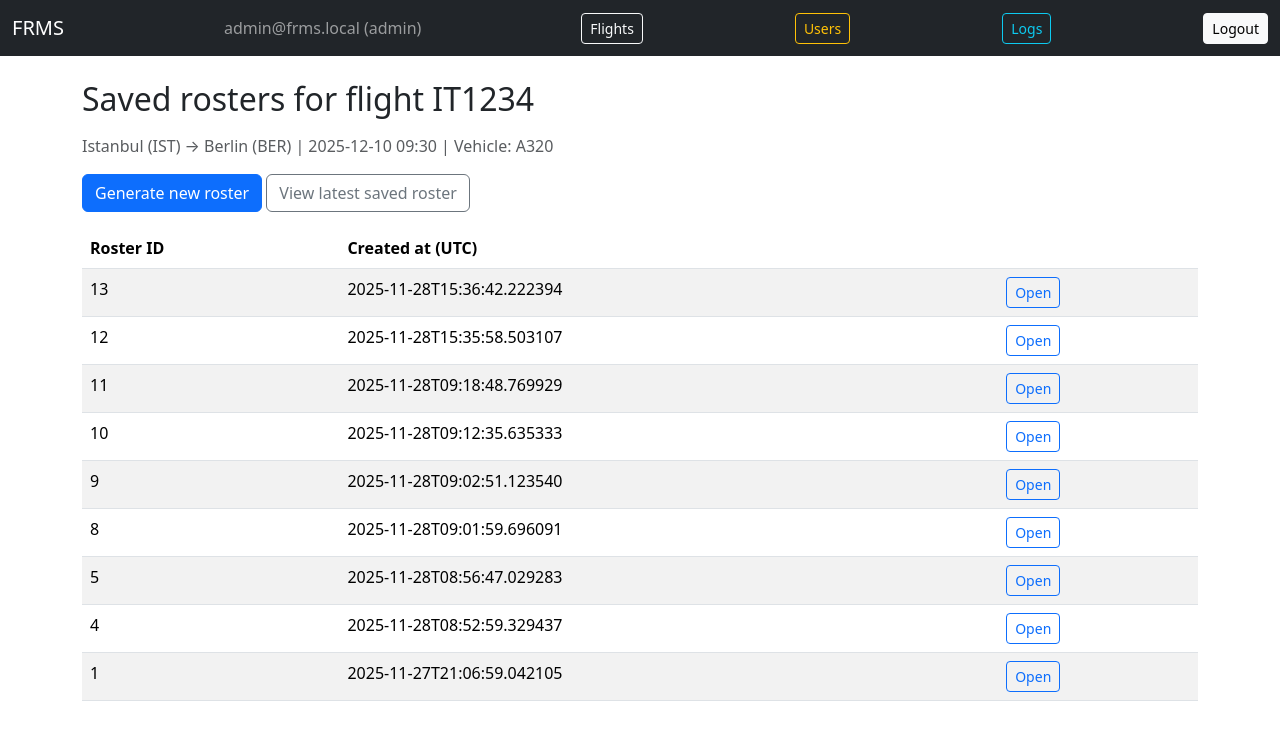
After one commit to SildeaX/AirlineWebsite, a Flask app: page /flight/IT1234/rosters in a window 1280 px wide. The commit adds this page. Shown: the top 740 px of the page. Run offline with Flask 3, Linux system fonts and the light colour scheme; a user stored in the database is signed in; data comes from the database, SQL or seed files in the repository.

Commit message:
feat: UI improvement, resolved overlaps and minor fixes

```diff
--- a/app.py
+++ b/app.py
@@ -1,4 +1,3 @@
-
 import sqlite3
 import json
 import os
@@ -439,28 +438,157 @@ def build_seat_map(vehicle_type):
     return seats
 
 
+# ✅ UPDATED: group-aware auto assignment + infant rule
 def assign_seats(vehicle_type, passengers):
     seat_map = build_seat_map(vehicle_type)
-    used = {p["seat_no"] for p in passengers if p["seat_no"]}
-    free = [s for s in seat_map if s["seat_no"] not in used]
+
+    seat_type_by_no = {s["seat_no"]: s["seat_type"] for s in seat_map}
+    all_seats = set(seat_type_by_no.keys())
+
+    # normalize + already-used seats
+    used = set()
+    for p in passengers:
+        sn = p.get("seat_no")
+        if sn:
+            sn = sn.strip().upper()
+            p["seat_no"] = sn
+            used.add(sn)
+
+    def is_infant(p):
+        return p.get("age") is not None and int(p["age"]) <= 2
+
+    # build free seats by row and side (A/B/C) (D/E/F)
+    rows = defaultdict(lambda: {"left": [], "right": []})
+    for s in seat_map:
+        sn = s["seat_no"]
+        if sn in used:
+            continue
+        row_num = int(''.join(ch for ch in sn if ch.isdigit()))
+        col = sn[-1]
+        side = "left" if col in ["A", "B", "C"] else "right"
+        rows[row_num][side].append(sn)
+
+    def sort_key(seat_no):
+        return (int(''.join(ch for ch in seat_no if ch.isdigit())), seat_no[-1])
+
+    for r in rows:
+        rows[r]["left"] = sorted(rows[r]["left"], key=sort_key)
+        rows[r]["right"] = sorted(rows[r]["right"], key=sort_key)
+
+    def find_adjacent_block(row_num, side_list, needed, wanted_type):
+        filtered = [
+            sn for sn in side_list
+            if sn not in used and seat_type_by_no.get(sn) == wanted_type and sn in all_seats
+        ]
+        cols = set(sn[-1] for sn in filtered)
+
+        if needed == 3:
+            if {"A", "B", "C"}.issubset(cols):
+                return [f"{row_num}A", f"{row_num}B", f"{row_num}C"]
+            if {"D", "E", "F"}.issubset(cols):
+                return [f"{row_num}D", f"{row_num}E", f"{row_num}F"]
+            return None
+
+        if needed == 2:
+            pairs = [("A", "B"), ("B", "C"), ("D", "E"), ("E", "F")]
+            for a, b in pairs:
+                if a in cols and b in cols:
+                    return [f"{row_num}{a}", f"{row_num}{b}"]
+            return None
+
+        return None
+
+    # 1) groups first (sit together if possible)
+    groups = defaultdict(list)
+    for p in passengers:
+        if p.get("seat_no"):
+            continue
+        if is_infant(p):
+            continue
+        gid = p.get("group_id")
+        if gid is not None:
+            groups[gid].append(p)
+
+    for gid, plist in sorted(groups.items(), key=lambda x: len(x[1]), reverse=True):
+        need = len(plist)
+        wanted_type = (plist[0].get("seat_type") or "economy")
+
+        assigned_block = None
+        for r in sorted(rows.keys()):
+            for side in ["left", "right"]:
+                block = find_adjacent_block(r, rows[r][side], need, wanted_type)
+                if block:
+                    assigned_block = block
+                    break
+            if assigned_block:
+                break
+
+        if assigned_block:
+            for p, sn in zip(plist, assigned_block):
+                p["seat_no"] = sn
+                used.add(sn)
+
+    # 2) remaining passengers individually
+    free_business = [s["seat_no"] for s in seat_map if s["seat_type"] == "business" and s["seat_no"] not in used]
+    free_economy = [s["seat_no"] for s in seat_map if s["seat_type"] == "economy" and s["seat_no"] not in used]
 
     for p in passengers:
-        if p["seat_no"]:
+        if p.get("seat_no"):
             continue
-        if p["age"] is not None and p["age"] <= 2:
-            continue  # infants no seat
-        for s in free:
-            if s["seat_type"] == p["seat_type"]:
-                p["seat_no"] = s["seat_no"]
-                used.add(s["seat_no"])
-                free.remove(s)
-                break
+        if is_infant(p):
+            continue
+
+        st = (p.get("seat_type") or "economy")
+        pool = free_business if st == "business" else free_economy
+        if pool:
+            sn = pool.pop(0)
+            p["seat_no"] = sn
+            used.add(sn)
+
     return passengers
 
 
+def build_seat_rows(vehicle_type, passengers):
+    seat_map = build_seat_map(vehicle_type)
+    seat_lookup = {p["seat_no"]: p for p in passengers if p.get("seat_no")}
+    for seat in seat_map:
+        seat["occupant"] = seat_lookup.get(seat["seat_no"])
+
+    seat_rows_dict = defaultdict(list)
+    for seat in seat_map:
+        row_num = int(''.join(ch for ch in seat["seat_no"] if ch.isdigit()))
+        seat_rows_dict[row_num].append(seat)
+
+    return {
+        row: sorted(seat_rows_dict[row], key=lambda s: s["seat_no"])
+        for row in sorted(seat_rows_dict.keys())
+    }
+
+
+# ✅ UPDATED: roster_id goes to template
+def render_roster_page(flight, roster, roster_id=None):
+    pilots = roster.get("pilots", [])
+    cabin = roster.get("cabin", [])
+    passengers = roster.get("passengers", [])
+    seat_rows = build_seat_rows(flight["vehicle_type"], passengers)
+
+    return render_template(
+        "roster.html",
+        user=current_user(),
+        flight=flight,
+        pilots=pilots,
+        cabin=cabin,
+        passengers=passengers,
+        seat_rows=seat_rows,
+        roster_id=roster_id,
+    )
+
+
+# ---------- VIEW LATEST SAVED ROSTER (DOES NOT GENERATE) ----------
+
 @app.route("/flight/<flight_no>/roster")
 @login_required()
-def flight_roster(flight_no):
+def view_latest_roster(flight_no):
     db = get_db()
 
     flight = db.execute(
@@ -471,7 +599,101 @@ def flight_roster(flight_no):
         return render_template("error.html", user=current_user(),
                                message="Flight not found")
 
-    # crew
+    row = db.execute("""
+        SELECT id, data_json FROM rosters
+        WHERE flight_no = ?
+        ORDER BY created_at DESC
+        LIMIT 1
+    """, (flight_no,)).fetchone()
+
+    if not row:
+        flash("No saved roster for this flight yet. Please generate one.", "warning")
+        return redirect(url_for("flight_search"))
+
+    roster = json.loads(row["data_json"])
+    log_action("INFO", "ViewLatestRoster", flight_no)
+    return render_roster_page(flight, roster, roster_id=row["id"])
+
+
+# ---------- LIST SAVED ROSTERS FOR A FLIGHT (NEW) ----------
+
+@app.route("/flight/<flight_no>/rosters")
+@login_required()
+def list_saved_rosters(flight_no):
+    db = get_db()
+
+    flight = db.execute(
+        "SELECT * FROM flights WHERE flight_no = ?", (flight_no,)
+    ).fetchone()
+    if not flight:
+        log_action("ERROR", "FlightNotFound", flight_no)
+        return render_template("error.html", user=current_user(),
+                               message="Flight not found")
+
+    rosters = db.execute("""
+        SELECT id, created_at
+        FROM rosters
+        WHERE flight_no = ?
+        ORDER BY created_at DESC
+    """, (flight_no,)).fetchall()
+
+    log_action("INFO", "ListSavedRosters", flight_no)
+    return render_template(
+        "rosters_list.html",
+        user=current_user(),
+        flight=flight,
+        rosters=rosters
+    )
+
+
+# ---------- VIEW A SPECIFIC SAVED ROSTER BY ID (NEW) ----------
+
+@app.route("/roster/<int:roster_id>")
+@login_required()
+def view_roster_by_id(roster_id):
+    db = get_db()
+
+    row = db.execute("""
+        SELECT id, flight_no, created_at, data_json
+        FROM rosters
+        WHERE id = ?
+    """, (roster_id,)).fetchone()
+
+    if not row:
+        log_action("WARN", "RosterNotFound", str(roster_id))
+        return render_template("error.html", user=current_user(),
+                               message="Roster not found")
+
+    flight = db.execute(
+        "SELECT * FROM flights WHERE flight_no = ?", (row["flight_no"],)
+    ).fetchone()
+
+    if not flight:
+        log_action("ERROR", "FlightNotFoundForRoster", row["flight_no"])
+        return render_template("error.html", user=current_user(),
+                               message="Flight not found")
+
+    roster = json.loads(row["data_json"])
+    log_action("INFO", "ViewRosterById", f"id={roster_id}")
+    return render_roster_page(flight, roster, roster_id=row["id"])
+
+
+# ---------- GENERATE NEW ROSTER (SAVES TO DB) ----------
+
+@app.route("/flight/<flight_no>/generate_roster")
+@login_required()
+def generate_roster(flight_no):
+    db = get_db()
+
+    flight = db.execute(
+        "SELECT * FROM flights WHERE flight_no = ?", (flight_no,)
+    ).fetchone()
+    if not flight:
+        log_action("ERROR", "FlightNotFound", flight_no)
+        return render_template("error.html", user=current_user(),
+                               message="Flight not found")
+
+    # pilots
     all_pilots = db.execute("""
         SELECT * FROM pilots
         WHERE vehicle_type = ? AND max_distance_km >= ?
@@ -483,14 +705,15 @@ def flight_roster(flight_no):
 
     crew_pilots = []
     if seniors:
-        crew_pilots.append(seniors[0])
+        crew_pilots.append(dict(seniors[0]))
     if juniors:
-        crew_pilots.append(juniors[0])
+        crew_pilots.append(dict(juniors[0]))
     if trainees:
-        crew_pilots.append(trainees[0])
+        crew_pilots.append(dict(trainees[0]))  # şimdilik 1 trainee
 
+    # cabin
     att_all = db.execute("SELECT * FROM attendants").fetchall()
-    cabin = [a for a in att_all if flight["vehicle_type"] in (a["vehicle_types"] or "")]
+    cabin = [dict(a) for a in att_all if flight["vehicle_type"] in (a["vehicle_types"] or "")]
     cabin = cabin[:6]
 
     # passengers
@@ -498,49 +721,27 @@ def flight_roster(flight_no):
         SELECT * FROM passengers WHERE flight_no = ?
     """, (flight_no,)).fetchall()
     passengers = [dict(p) for p in pass_rows]
-
     passengers = assign_seats(flight["vehicle_type"], passengers)
 
-    # seat map for plane view
-    seat_map = build_seat_map(flight["vehicle_type"])
-    seat_lookup = {p["seat_no"]: p for p in passengers if p["seat_no"]}
-    for seat in seat_map:
-        seat["occupant"] = seat_lookup.get(seat["seat_no"])
-    seat_rows_dict = defaultdict(list)
-    for seat in seat_map:
-        row_num = int(''.join(ch for ch in seat["seat_no"] if ch.isdigit()))
-        seat_rows_dict[row_num].append(seat)
-    seat_rows = {
-        row: sorted(seat_rows_dict[row], key=lambda s: s["seat_no"])
-        for row in sorted(seat_rows_dict.keys())
-    }
-
-    # roster object
     roster = {
         "flight": dict(flight),
-        "pilots": [dict(p) for p in crew_pilots],
-        "cabin": [dict(c) for c in cabin],
+        "pilots": crew_pilots,
+        "cabin": cabin,
         "passengers": passengers,
     }
 
-    # save automatically to SQL
-    db.execute("""
+    # save only here (and keep new roster_id)
+    cur = db.execute("""
         INSERT INTO rosters (flight_no, created_at, data_json)
         VALUES (?, ?, ?)
     """, (flight_no, datetime.utcnow().isoformat(), json.dumps(roster)))
     db.commit()
 
+    new_roster_id = cur.lastrowid
+
     log_action("INFO", "GenerateRoster", flight_no)
-
-    return render_template(
-        "roster.html",
-        user=current_user(),
-        flight=flight,
-        pilots=crew_pilots,
-        cabin=cabin,
-        passengers=passengers,
-        seat_rows=seat_rows,
-    )
+    flash("Roster generated and saved.", "success")
+    return render_roster_page(flight, roster, roster_id=new_roster_id)
 
 
 # ---------- MANUAL SEAT UPDATE (operator/admin) ----------
@@ -551,21 +752,98 @@ def update_seat(flight_no):
     user = current_user()
     if user["role"] not in ("operator", "admin"):
         flash("Only operators or admins can change seats.", "danger")
-        return redirect(url_for("flight_roster", flight_no=flight_no))
+        return redirect(url_for("view_latest_roster", flight_no=flight_no))
 
-    passenger_id = request.form["passenger_id"]
+    roster_id = request.form.get("roster_id")
+    passenger_id = int(request.form["passenger_id"])
     new_seat = request.form["seat_no"].strip().upper()
 
     db = get_db()
+
+    flight = db.execute(
+        "SELECT * FROM flights WHERE flight_no = ?",
+        (flight_no,)
+    ).fetchone()
+    if not flight:
+        return render_template("error.html", user=current_user(), message="Flight not found")
+
+    # seat must exist in this aircraft layout
+    seat_map = build_seat_map(flight["vehicle_type"])
+    seat_type_by_no = {s["seat_no"]: s["seat_type"] for s in seat_map}
+    if new_seat not in seat_type_by_no:
+        flash("Invalid seat number for this aircraft.", "danger")
+        return redirect(url_for("view_latest_roster", flight_no=flight_no))
+
+    # load roster (specific roster_id or latest)
+    if roster_id:
+        row = db.execute(
+            "SELECT id, data_json FROM rosters WHERE id = ? AND flight_no = ?",
+            (roster_id, flight_no)
+        ).fetchone()
+    else:
+        row = db.execute("""
+            SELECT id, data_json FROM rosters
+            WHERE flight_no = ?
+            ORDER BY created_at DESC
+            LIMIT 1
+        """, (flight_no,)).fetchone()
+
+    if not row:
+        flash("No saved roster found.", "warning")
+        return redirect(url_for("flight_search"))
+
+    roster = json.loads(row["data_json"])
+    passengers = roster.get("passengers", [])
+
+    # find passenger in roster json
+    target = None
+    for p in passengers:
+        if int(p.get("id", -1)) == passenger_id:
+            target = p
+            break
+
+    if not target:
+        flash("Passenger not found in this roster.", "danger")
+        return redirect(url_for("view_roster_by_id", roster_id=row["id"]))
+
+    # infant rule
+    if target.get("age") is not None and int(target["age"]) <= 2:
+        flash("Infants (0-2) cannot be assigned a seat.", "danger")
+        return redirect(url_for("view_roster_by_id", roster_id=row["id"]))
+
+    # seat class match (business/economy)
+    passenger_class = (target.get("seat_type") or "economy")
+    if seat_type_by_no[new_seat] != passenger_class:
+        flash(f"Seat class mismatch. Passenger is {passenger_class}.", "danger")
+        return redirect(url_for("view_roster_by_id", roster_id=row["id"]))
+
+    # occupancy check inside this roster
+    for p in passengers:
+        if p.get("seat_no") and str(p["seat_no"]).upper() == new_seat and int(p.get("id", -1)) != passenger_id:
+            flash("Seat is already occupied.", "danger")
+            return redirect(url_for("view_roster_by_id", roster_id=row["id"]))
+
+    old_seat = target.get("seat_no")
+    target["seat_no"] = new_seat
+
+    # write roster json back
+    db.execute(
+        "UPDATE rosters SET data_json = ? WHERE id = ?",
+        (json.dumps(roster), row["id"])
+    )
+    db.commit()
+
+    # optional consistency: also update passengers table
     db.execute(
         "UPDATE passengers SET seat_no = ? WHERE id = ? AND flight_no = ?",
         (new_seat, passenger_id, flight_no),
     )
     db.commit()
+
     log_action("INFO", "ManualSeatChange",
-               f"flight={flight_no}, passenger_id={passenger_id}, seat={new_seat}")
+               f"flight={flight_no}, roster_id={row['id']}, passenger_id={passenger_id}, {old_seat}->{new_seat}")
     flash("Seat updated.", "success")
-    return redirect(url_for("flight_roster", flight_no=flight_no))
+    return redirect(url_for("view_roster_by_id", roster_id=row["id"]))
 
 
 # ---------- SAVE ROSTER TO NoSQL JSON ----------
@@ -581,7 +859,7 @@ def save_roster_nosql(flight_no):
     """, (flight_no,)).fetchone()
     if not row:
         flash("No roster found to save.", "warning")
-        return redirect(url_for("flight_roster", flight_no=flight_no))
+        return redirect(url_for("flight_search"))
 
     roster = json.loads(row["data_json"])
 
@@ -598,7 +876,7 @@ def save_roster_nosql(flight_no):
 
     log_action("INFO", "SaveRosterNoSQL", flight_no)
     flash("Roster saved to NoSQL JSON file.", "success")
-    return redirect(url_for("flight_roster", flight_no=flight_no))
+    return redirect(url_for("view_latest_roster", flight_no=flight_no))
 
 
 # ---------- EXPORT JSON ----------
--- /dev/null
+++ b/templates/rosters_list.html
@@ -0,0 +1,53 @@
+{% extends "base.html" %}
+{% block content %}
+
+<h2 class="mb-3">Saved rosters for flight {{ flight['flight_no'] }}</h2>
+<p class="text-muted">
+  {{ flight['source'] }} → {{ flight['destination'] }} |
+  {{ flight['date_time'] }} |
+  Vehicle: {{ flight['vehicle_type'] }}
+</p>
+
+<div class="mb-3">
+  <a class="btn btn-primary"
+     href="{{ url_for('generate_roster', flight_no=flight['flight_no']) }}">
+    Generate new roster
+  </a>
+
+  <a class="btn btn-outline-secondary"
+     href="{{ url_for('view_latest_roster', flight_no=flight['flight_no']) }}">
+    View latest saved roster
+  </a>
+</div>
+
+{% if rosters %}
+  <div class="table-responsive">
+    <table class="table table-striped">
+      <thead>
+        <tr>
+          <th>Roster ID</th>
+          <th>Created at (UTC)</th>
+          <th></th>
+        </tr>
+      </thead>
+      <tbody>
+      {% for r in rosters %}
+        <tr>
+          <td>{{ r['id'] }}</td>
+          <td>{{ r['created_at'] }}</td>
+          <td>
+            <a class="btn btn-sm btn-outline-primary"
+               href="{{ url_for('view_roster_by_id', roster_id=r['id']) }}">
+              Open
+            </a>
+          </td>
+        </tr>
+      {% endfor %}
+      </tbody>
+    </table>
+  </div>
+{% else %}
+  <div class="alert alert-info">No saved rosters yet for this flight.</div>
+{% endif %}
+
+{% endblock %}
```
Also changed, not shown: templates/roster.html (+39 -2 lines), 1 other file.
